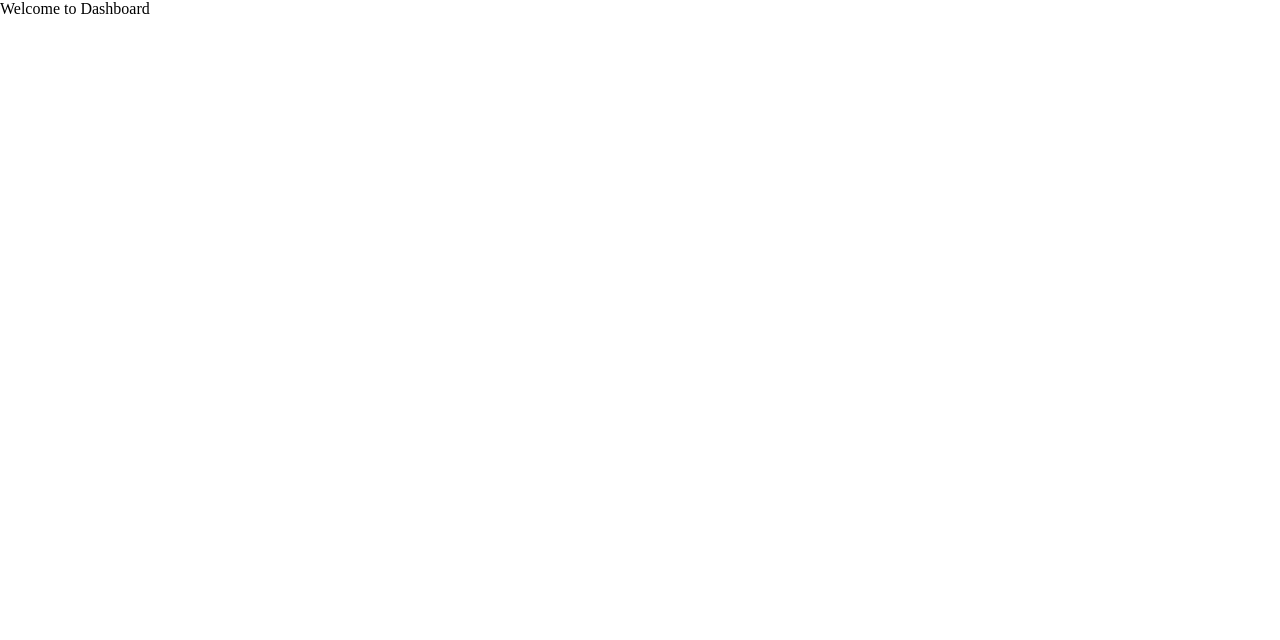
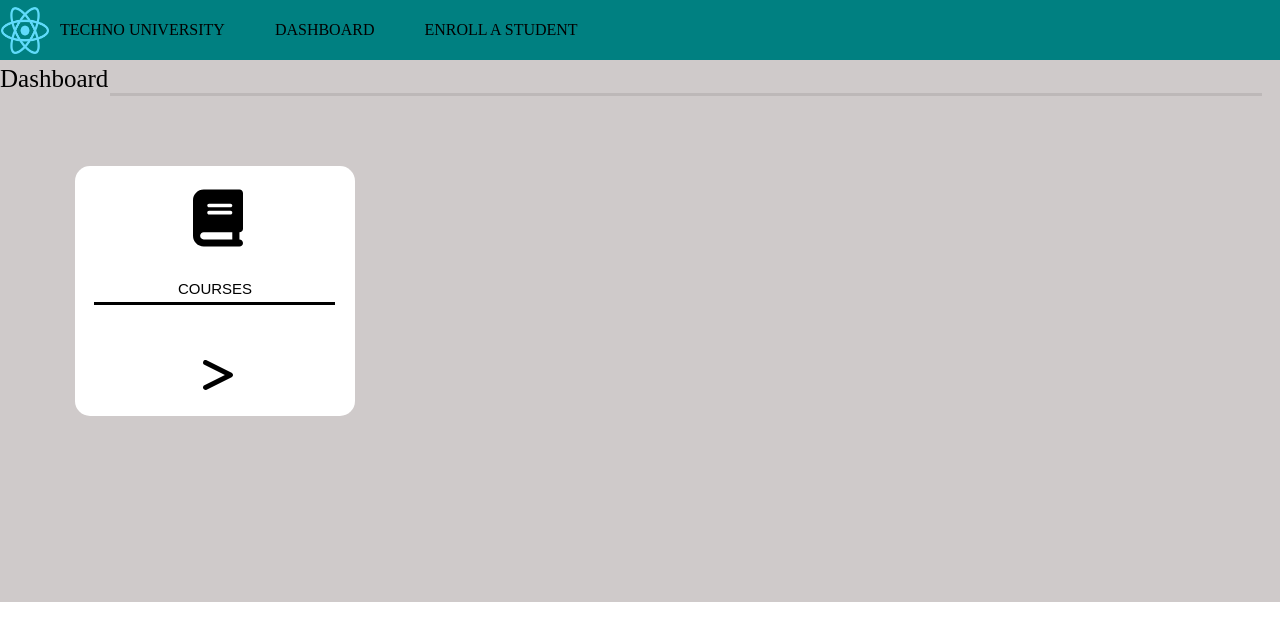
Before and after one commit to Kurt-Zidane/Enrollment-System-Frontend, a React (Create React App) app: page /dashboard in a window 1280 px wide. Shown: the top 640 px of the page. Built offline with nearby package versions, Linux system fonts and the light colour scheme.

Commit message:
Draft Dashboard and added courses page

```diff
--- a/src/App.js
+++ b/src/App.js
@@ -1,7 +1,9 @@
 import { Routes, Route } from "react-router-dom";
-import Dashboard from "./views/Dashboard";
+import Dashboard from "./views/dashboard/Dashboard";
 import EnrollAStudent from "./views/enrollStudent/EnrollAStudent";
 import Login from "./views/login/Login";
+import Courses from "./views/courses/Courses";
+
 
 
 function App() {
@@ -10,6 +12,7 @@ function App() {
       <Route path="/" element={<Login />} />
       <Route path="/dashboard" element={<Dashboard />} />
       <Route path="/enroll-student" element={<EnrollAStudent />} />
+      <Route path="/courses" element={<Courses/>} />
     </Routes>
   );
 }
--- a/src/views/Dashboard.js
+++ /dev/null
@@ -1,6 +0,0 @@
-const Dashboard = () => {
-    return <>Welcome to Dashboard</>
-};
-
-
-export default Dashboard;
--- /dev/null
+++ b/src/views/courses/Courses.js
@@ -0,0 +1,5 @@
+const Courses = () => {
+    return <> HELLO COURSES </>
+}
+
+export default Courses;
--- /dev/null
+++ b/src/views/dashboard/Dashboard.js
@@ -0,0 +1,36 @@
+import "./dashboard.css";
+import { useNavigate } from "react-router-dom";
+import { FontAwesomeIcon } from "@fortawesome/react-fontawesome";
+import { faBook, faGreaterThan } from "@fortawesome/free-solid-svg-icons";
+import images from './images/logo192.png';
+import React, { useState } from "react";
+
+const Dashboard = () => {
+    const navigate = useNavigate();
+
+    const courses = () => {
+        navigate("/courses");
+    }
+    return (
+        <div className="main-dash-container">
+            <div class="dash-header">
+                <img src={images} alt="logo" width={50} height={55} />
+                <span>TECHNO UNIVERSITY</span>
+                <div className="label-dash">DASHBOARD</div>
+                <div className="label-enrollastudent">ENROLL A STUDENT</div>
+            </div>
+            <div className="dash-label">Dashboard</div>
+            <div className="horizontal_line"></div>
+            <div>
+                <button className="courses-btn" onClick={() => courses()}>
+                    <div><FontAwesomeIcon icon={faBook} className="course-icon" /></div>
+                    COURSES<div class="horizontal-line"></div>
+                    <div><FontAwesomeIcon icon={faGreaterThan} className="proceed-icon" /></div>
+
+                </button>
+            </div>
+        </div>
+    )
+
+};
+export default Dashboard;
--- /dev/null
+++ b/src/views/dashboard/dashboard.css
@@ -0,0 +1,59 @@
+.main-dash-container{
+  padding-bottom: 186px;
+  background:#cfcaca;
+}
+.dash-header {
+  text-indent: 10px;
+  width: 100%;
+  height: 60px;
+  background: #008081;
+  display: flex;
+  align-items: center
+  }
+  .label-dash{
+    text-indent: 50px;
+  }
+  .label-enrollastudent{
+    text-indent:50px;
+  }
+  .courses-btn{
+    font-size: 15px;
+    background: #ffffff;
+    border-radius: 15px;
+    border-style: hidden;
+    margin-top: 70px;
+    margin-left: 75px;
+    width: 280px;
+    height: 250px;
+  }
+  .horizontal-line{
+    text-align: center;
+    background-color: black;
+    width: 90%;
+    height: 3px;
+    margin-top: 5px;
+    margin-left: 13px;
+    margin-bottom: 50px;
+  }
+  .horizontal_line{
+    margin-left: 110px;
+    width: 90%;
+    height: 3px;
+    background-color: #bdb8b8;
+  }
+  .dash-label{
+    margin-top: 5px;
+    font-size: 25px;
+  }
+  .course-icon{
+    width: 50px;
+    height: 80px;
+    margin-left: 5px;
+    margin-bottom: 20px;
+  }
+  .proceed-icon{
+    width: 50px;
+    height: 40px;
+    margin-left: 5px;
+    margin-bottom: 8px;
+  }
--- a/src/views/login/Login.js
+++ b/src/views/login/Login.js
@@ -16,7 +16,7 @@ const Login = () => {
         <div className="main-container">
             <div className="logo-container">
                 <div>
-                    <div className="logo-tech"><img src={images} /></div>
+                    <div className="logo-tech"><img src={images} alt="Logo" /></div>
                     <div className="logo-label-container">TECHNO</div>
                     <div className="ver2-logo-label-container">UNIVERSITY</div>
                 </div>
```
Also changed, not shown: src/views/login/Login.css (+21 -7 lines), src/views/dashboard/images/logo192.png (added).
